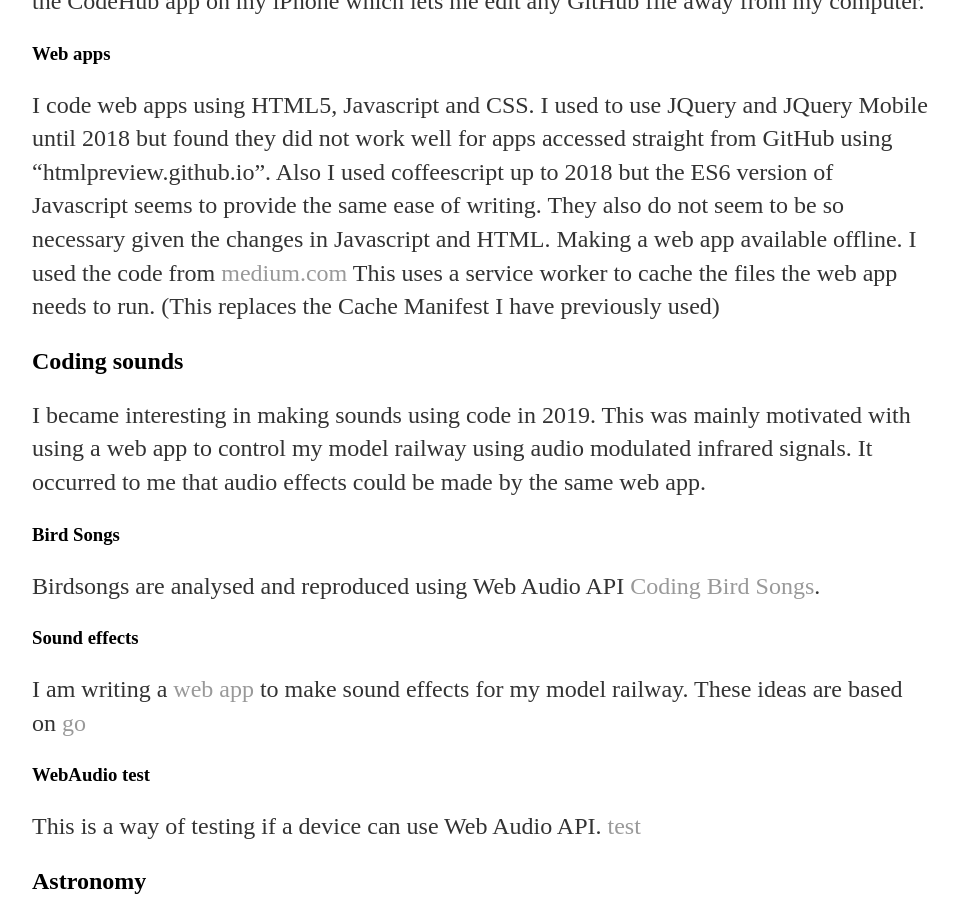
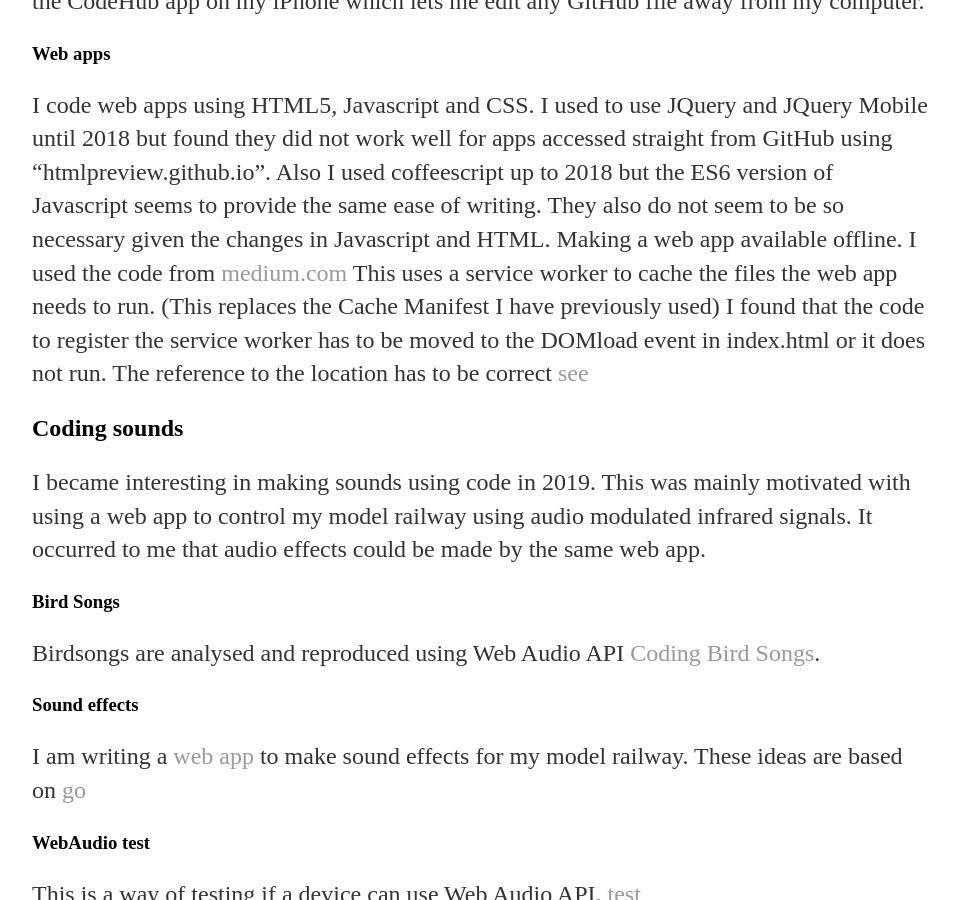
Before and after one commit to bwedgar/bwedgar.github.io, a Jekyll site: the page built from index.md, in a window 1280 px wide and 900 px high, scrolled down 406 px. Shown: the whole window, without its empty margins (160-1118 px from the left). Built offline with Jekyll 4.4.1, drawn with Linux system fonts in a browser that asks for light colours.

Commit message:
Update index.md

```diff
--- a/index.md
+++ b/index.md
@@ -14,6 +14,8 @@
 I code web apps using HTML5, Javascript and CSS.  I used to use JQuery and JQuery Mobile until 2018 but found they did not work well for apps accessed straight from GitHub using "htmlpreview.github.io".   Also I used coffeescript up to 2018 but the ES6 version of Javascript seems to provide the same ease of writing. They also do not seem to be so necessary given the changes in Javascript and HTML.
 Making a web app available offline.  I used the code from [medium.com](https://medium.com/@onejohi/offline-web-apps-using-local-storage-and-service-workers-5d40467117b9)
 This uses a service worker to cache the files the web app needs to run. (This replaces the Cache Manifest I have previously used)
+I found that the code to register the service worker has to be moved to the DOMload event in index.html or it does not run. The reference to the location has to be correct [see](https://gist.github.com/kosamari/7c5d1e8449b2fbc97d372675f16b566e)
+
 
 ## Coding sounds
 I became interesting in making sounds using code in 2019.  This was mainly motivated with using a web app to control my model railway using audio modulated infrared signals.  It occurred to me that audio effects could be made by the same web app.
```
